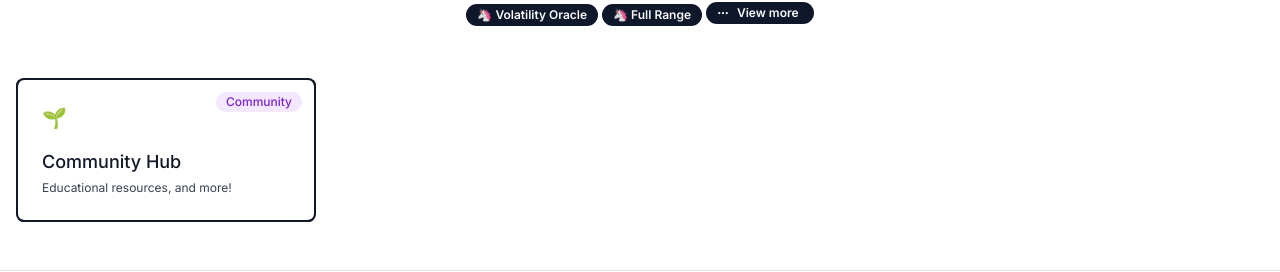
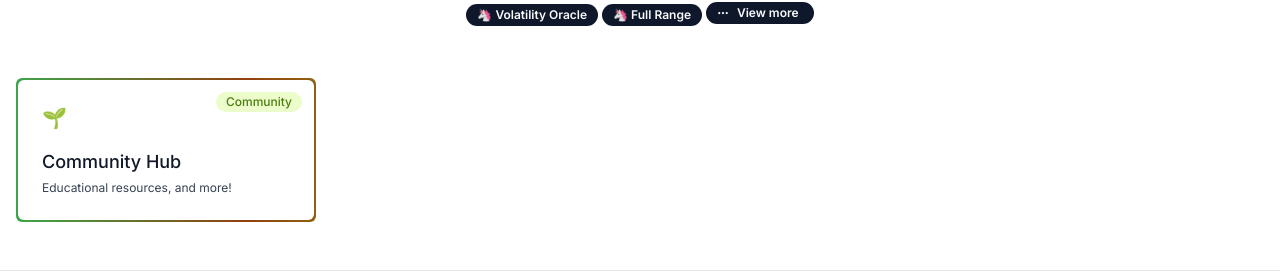
Before and after one commit to 0xaaiden/uniswaphooks, a Next.js app: page / in a window 1280 px wide. Shown: the part 450-722 px from the top of the page. Built offline with nearby package versions, Linux system fonts and the light colour scheme; no server answers; the database is empty.

Commit message:
:lipstick: Community Hub Card added Border Animation.

```diff
--- a/src/components/CollectionCard.jsx
+++ b/src/components/CollectionCard.jsx
@@ -69,9 +69,13 @@ export default function CollectionCard({ componentData }) {
 
       {componentData.category === 'articles' && (
         <Link href={`/${componentData.id}`}>
-          <div className="group relative block h-full bg-white before:absolute before:inset-0 before:rounded-lg before:border-2 before:border-dashed before:border-gray-900">
-            <div className="rounded-lg border-2 border-gray-900 bg-white transition group-hover:-translate-y-2 ltr:group-hover:-translate-x-2 rtl:group-hover:translate-x-2">
-              <div className="p-4 sm:p-6">
+          <div className="group relative block h-full bg-white before:absolute before:inset-0 hover:rounded-lg hover:border-2 hover:border-dashed hover:border-gray-900">
+            <div
+              className="animate-background rounded-md
+       bg-gradient-to-r from-green-500 via-amber-800 to-lime-500 bg-[length:200%_200%] p-0.5 transition
+      [animation-duration:_2s] group-hover:-translate-y-2  ltr:group-hover:-translate-x-2 rtl:group-hover:translate-x-2 md:block"
+            >
+              <div className="rounded-md bg-white p-4 sm:p-6">
                 <div className="flex items-start justify-between">
                   <span
                     aria-hidden="true"
@@ -116,7 +120,7 @@ function CardTag({ tagType }) {
         isNew && 'bg-green-100 text-green-700'
       } ${isUpdated && 'bg-blue-100 text-blue-700'} ${
         isSoon && 'bg-yellow-100 text-yellow-700'
-      } ${isCustom && 'bg-purple-100 text-purple-700'}`}
+      } ${isCustom && 'bg-lime-100 text-lime-700'}`}
     >
       {tagType}
     </span>
--- a/tailwind.config.js
+++ b/tailwind.config.js
@@ -1,36 +1,47 @@
 /** @type {import('tailwindcss').Config} */
 module.exports = {
-  darkMode: ["class"],
+  darkMode: ['class'],
   content: [
     './pages/**/*.{js,jsx}',
     './components/**/*.{js,jsx}',
     './app/**/*.{js,jsx}',
     './src/**/*.{js,jsx}',
-	],
+  ],
   theme: {
     container: {
       center: true,
-      padding: "2rem",
+      padding: '2rem',
       screens: {
-        "2xl": "1400px",
+        '2xl': '1400px',
       },
     },
     extend: {
       keyframes: {
-        "accordion-down": {
+        'accordion-down': {
           from: { height: 0 },
-          to: { height: "var(--radix-accordion-content-height)" },
+          to: { height: 'var(--radix-accordion-content-height)' },
         },
-        "accordion-up": {
-          from: { height: "var(--radix-accordion-content-height)" },
+        'accordion-up': {
+          from: { height: 'var(--radix-accordion-content-height)' },
           to: { height: 0 },
+        },
+        borderAnimation: {
+          '0%': {
+            backgroundSize: '200% 200%',
+            backgroundPosition: 'left center',
+          },
+          '100%': {
+            backgroundSize: '200% 200%',
+            backgroundPosition: 'right center',
+          },
         },
       },
       animation: {
-        "accordion-down": "accordion-down 0.2s ease-out",
-        "accordion-up": "accordion-up 0.2s ease-out",
+        'borderAnimation': 'borderAnimation 2s linear infinite',
+        'accordion-down': 'accordion-down 0.2s ease-out',
+        'accordion-up': 'accordion-up 0.2s ease-out',
       },
     },
   },
-  plugins: [require("tailwindcss-animate")],
+  plugins: [require('tailwindcss-animate')],
 }
```
